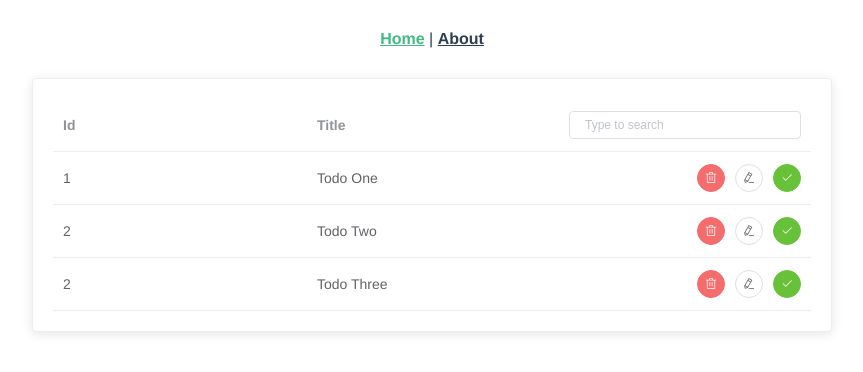
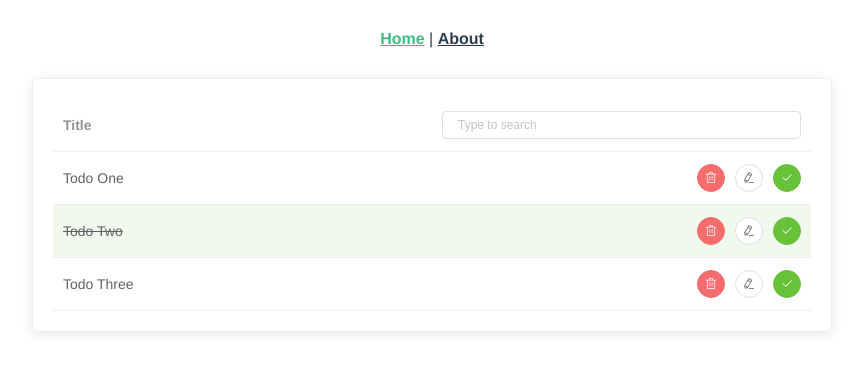
Before and after one commit to SPDUK/vue-todos, a Vue app: page / in a window 1280 px wide. Shown: the top 372 px of the page, without its empty margins (208-1071 px from the left). Built offline with nearby package versions, Linux system fonts and the light colour scheme.

Commit message:
feat: add completed styles to todos

```diff
--- a/src/components/Todos.vue
+++ b/src/components/Todos.vue
@@ -4,6 +4,7 @@
       <!-- filter out any todos that do not include the search state -->
       <!-- not sure how to put this inside a function yet outside the template, but you probably can -->
       <el-table
+        :row-class-name="tableRowClassName"
         :data="
           todos.filter(
             ({ title }) =>
@@ -11,10 +12,10 @@
           )
         "
       >
-        <el-table-column label="Id" prop="id"></el-table-column>
+        >
         <el-table-column label="Title" prop="title"></el-table-column>
         <el-table-column align="right">
-          <template slot="header">
+          <template slot="header" slot-scope="scope">
             <el-input
               v-model="search"
               size="mini"
@@ -71,7 +72,9 @@ export default {
     },
     handleComplete(idx, row) {
       console.log(idx, row);
-    }
+    },
+    tableRowClassName: ({ row: { completed } }) =>
+      completed ? "completed-row" : ""
   }
 };
 </script>
@@ -86,3 +89,10 @@ export default {
   max-width: 800px;
 }
 </style>
+
+<style>
+.el-table .completed-row {
+  background: #f0f9eb;
+  text-decoration: line-through;
+}
+</style>
--- a/src/views/Home.vue
+++ b/src/views/Home.vue
@@ -22,7 +22,7 @@ export default {
         {
           id: 2,
           title: "Todo Two",
-          completed: false
+          completed: true
         },
         {
           id: 2,
```
